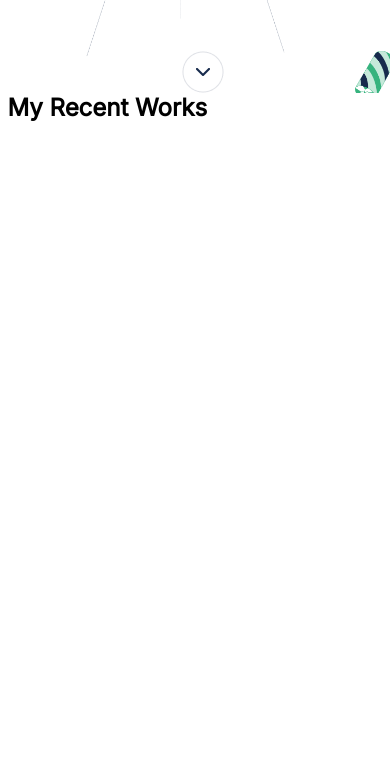
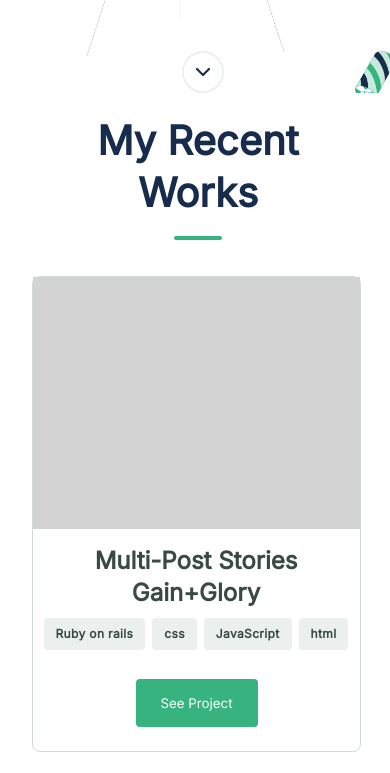
Before and after one commit to yonas44/Personal-Portfolio, a website: page index.html in a window 390 px wide. Shown: the part 651-1424 px from the top of the page. Before the commit the page ends 844 px from the top, so only its background shows below. Drawn offline with Linux system fonts and the light colour scheme.

Commit message:
added work experience section on my website and styled it for mobile screen

```diff
--- a/index.html
+++ b/index.html
@@ -15,6 +15,7 @@
       </nav>
     </header>
     <section class="main">
+      <div class="info">
         <h2>
           Hey there. I’m Yonas <br />
           <span> I’m a software developer</span>
@@ -24,6 +25,7 @@
           of my work and experience! If you like what you see and have a project
           you need coded, don’t hestiate to contact me.
         </p>
+      </div>
       <div class="icons">
         <ul>
           <li>
@@ -73,7 +75,75 @@
       </div>
     </section>
     <section class="works_main">
-      <h1 class="works_heading">My Recent Works</h1>
+      <div class="works_heading">
+        <h1 class="heading">My Recent Works</h1>
+        <div class="green_box"></div>
+      </div>
+      <div class="card1">
+        <div class="img_holder"></div>
+        <div class="text_holder">
+          <h4>Multi-Post Stories Gain+Glory</h4>
+          <ul>
+            <li>Ruby on rails</li>
+            <li>css</li>
+            <li>JavaScript</li>
+            <li>html</li>
+          </ul>
+          <button class="btn">See Project</button>
+        </div>
+      </div>
+      <div class="card2">
+        <div class="img_holder"></div>
+        <div class="text_holder">
+          <h4>Multi-Post Stories Gain+Glory</h4>
+          <ul>
+            <li>Ruby on rails</li>
+            <li>css</li>
+            <li>JavaScript</li>
+            <li>html</li>
+          </ul>
+          <button class="btn">See Project</button>
+        </div>
+      </div>
+      <div class="card3">
+        <div class="img_holder"></div>
+        <div class="text_holder">
+          <h4>Multi-Post Stories Gain+Glory</h4>
+          <ul>
+            <li>Ruby on rails</li>
+            <li>css</li>
+            <li>JavaScript</li>
+            <li>html</li>
+          </ul>
+          <button class="btn">See Project</button>
+        </div>
+      </div>
+      <div class="card4">
+        <div class="img_holder"></div>
+        <div class="text_holder">
+          <h4>Multi-Post Stories Gain+Glory</h4>
+          <ul>
+            <li>Ruby on rails</li>
+            <li>css</li>
+            <li>JavaScript</li>
+            <li>html</li>
+          </ul>
+          <button class="btn">See Project</button>
+        </div>
+      </div>
+      <div class="card5">
+        <div class="img_holder"></div>
+        <div class="text_holder">
+          <h4>Multi-Post Stories Gain+Glory</h4>
+          <ul>
+            <li>Ruby on rails</li>
+            <li>css</li>
+            <li>JavaScript</li>
+            <li>html</li>
+          </ul>
+          <button class="btn">See Project</button>
+        </div>
+      </div>
     </section>
   </body>
 </html>
--- a/style.css
+++ b/style.css
@@ -10,7 +10,6 @@
   body {
     width: 375px;
     margin: 0 auto;
-    overflow: hidden;
   }
 
   .head nav {
@@ -38,7 +37,7 @@
     width: 100vw;
   }
 
-  .main h2 {
+  .main .info h2 {
     color: #172b4d;
     width: 327px;
     height: 192px;
@@ -98,4 +97,106 @@
     height: 40px;
     width: 40px;
   }
+
+  .works_main {
+    display: grid;
+    margin: 0 auto;
+    width: 327px;
+    grid-template-rows: 121px 1fr;
+  }
+
+  .works_main .works_heading {
+    height: 151px;
+    padding: 22px 22px 62px 26px;
+  }
+
+  .works_heading .heading {
+    font-size: 40px;
+    height: 97px;
+    text-align: center;
+    line-height: 52px;
+    font-weight: 700;
+    color: #172b4d;
+    padding-bottom: 24px;
+  }
+
+  .works_heading .green_box {
+    margin: 0 auto;
+    width: 48px;
+    height: 4px;
+    border-radius: 24px;
+    background: #36b37e;
+  }
+  .works_main .card1,
+  .card2,
+  .card3,
+  .card4,
+  .card5 {
+    margin-top: 24px;
+    width: 327px;
+    height: 474px;
+    border: 1px solid #d0d9d4;
+    border-radius: 8px;
+  }
+
+  .works_main .card1 {
+    margin-top: 62px;
+  }
+
+  .img_holder {
+    height: 252px;
+    background: lightgray;
+  }
+
+  .text_holder h4 {
+    font-size: 24px;
+    text-align: center;
+    font-weight: 600;
+    line-height: 32px;
+    width: 295px;
+    height: 57px;
+    color: #3a4a42;
+    padding: 16px 16px 0 16px;
+  }
+
+  .text_holder ul {
+    list-style: none;
+    display: flex;
+    justify-content: space-between;
+    width: 305px;
+    height: 32px;
+    padding: 16px 11px 0 11px;
+  }
+
+  .text_holder ul li {
+    background: #ebf0ee;
+    border-radius: 4px;
+    font-size: 12px;
+    line-height: 16px;
+    font-weight: 600;
+    color: #3a4a42;
+    letter-spacing: 0.03em;
+    padding: 8px 12px;
+  }
+
+  .text_holder button {
+    margin: 29px 102px 24px 103px;
+    background: #36b37f;
+    color: white;
+    border-radius: 4px;
+    width: 122px;
+    border: none;
+    height: 48px;
+  }
+
+  .text_holder .btn:active {
+    background: #008552;
+  }
+  .text_holder button:enabled {
+    background: #36b37f;
+  }
+  .text_holder button:hover {
+    background: #36b37f;
+    box-shadow: 0px 8px 16px rgba(54, 179, 127, 0.24);
+  }
 }
```
Also changed, not shown: Icons/picture/space-tourism.jpg (added). Lines whose indentation alone changed are shown as unchanged.
